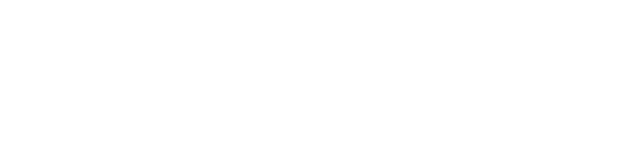
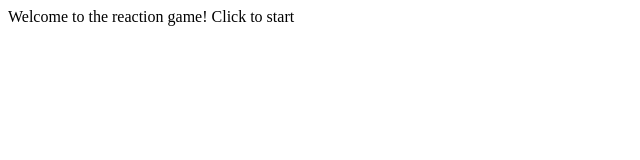
Before and after one commit to isaacsandelin/reaction_game, a plain HTML site: page index.html in a window 1280 px wide. Shown: the whole page, without its empty margins (0-640 px from the left). Drawn offline with Linux system fonts and the light colour scheme.

Commit message:
Created the div for the game area and added the welcome text

```diff
--- a/index.html
+++ b/index.html
@@ -9,6 +9,13 @@
     <script src="./assets/js/main.js" defer></script>
 </head>
 <body>
+    <div id="game">
+        <div class="click-area">
+            <div class="display-text">
+                Welcome to the reaction game! Click to start
+            </div>
+        </div>
 
+    </div>
 </body>
 </html>
```
